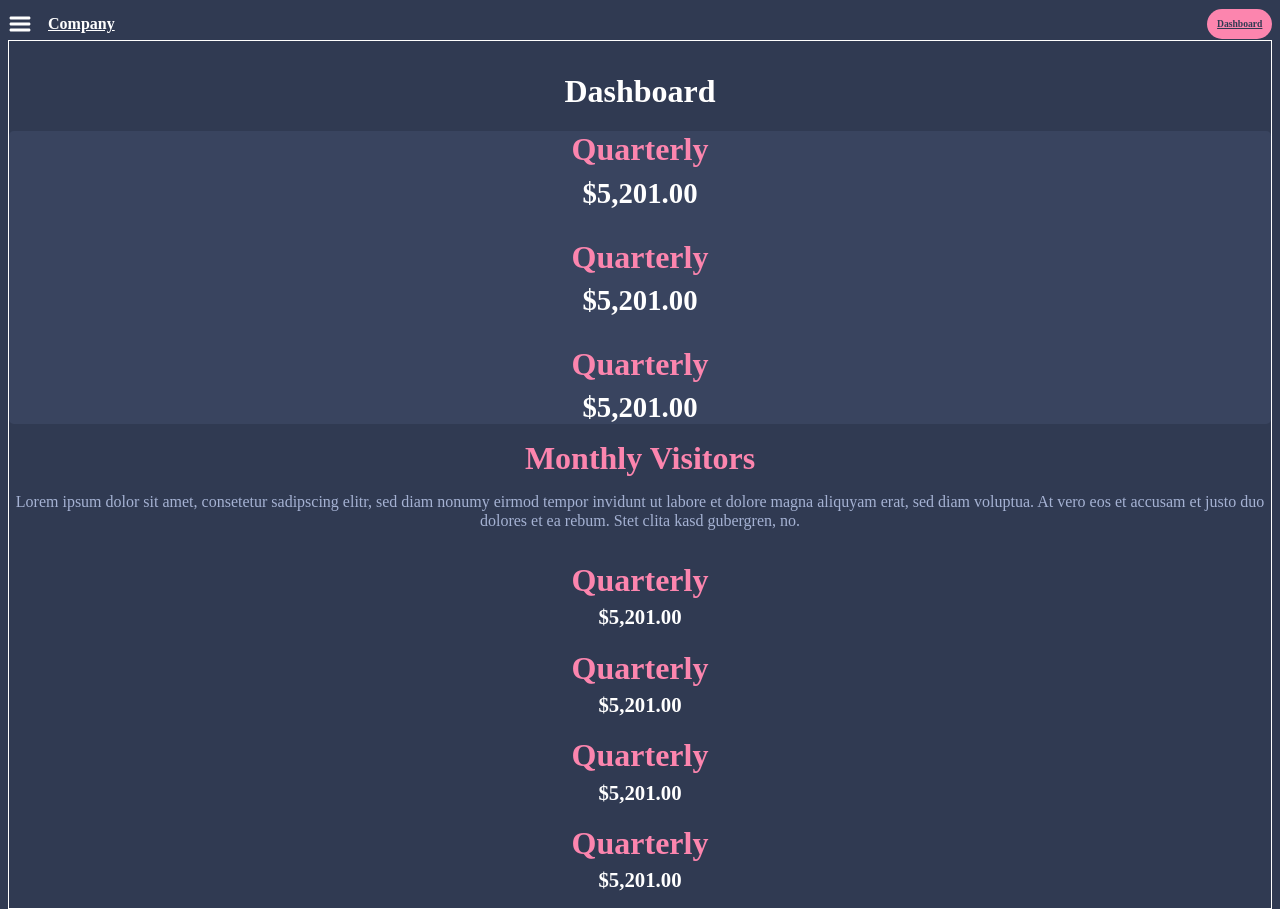
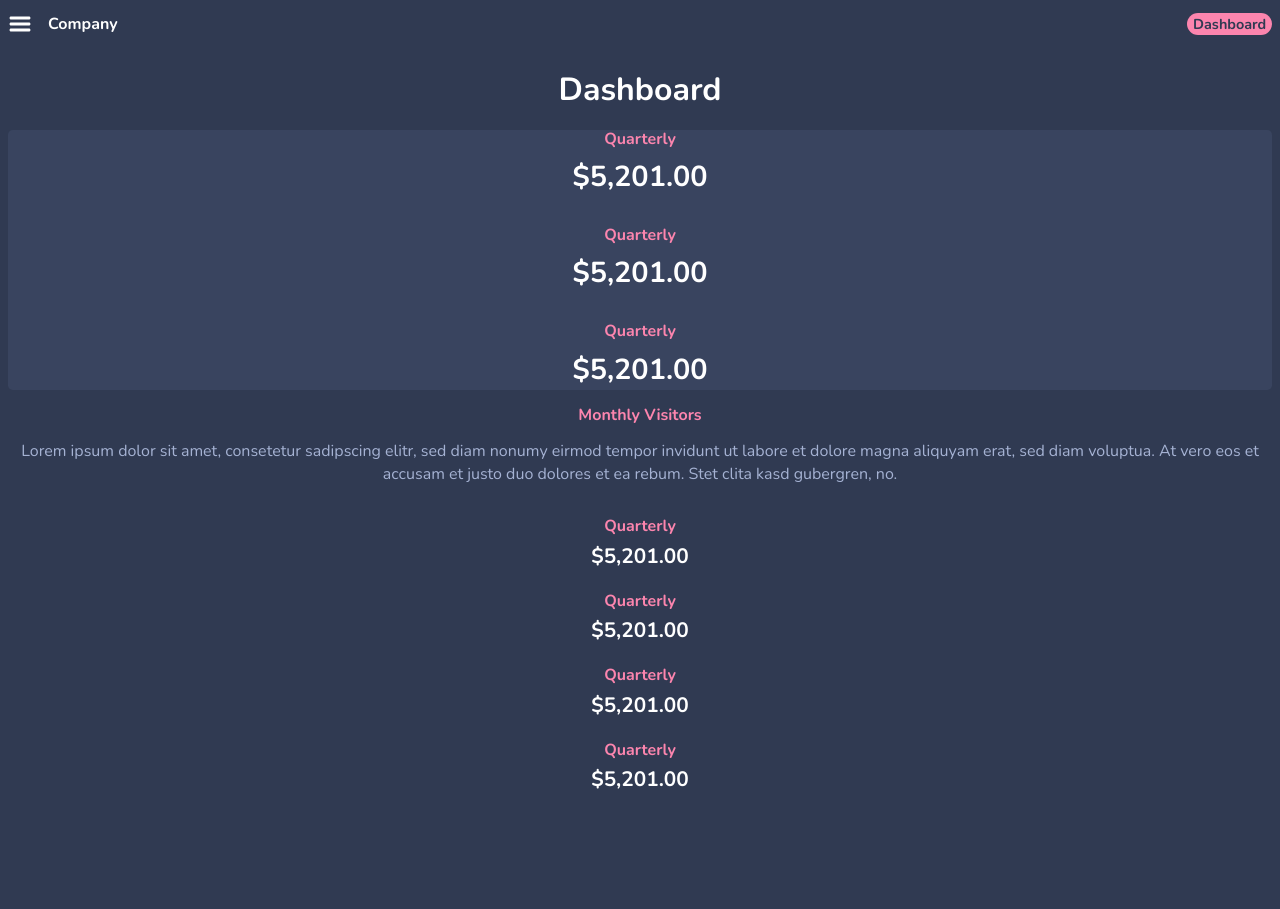
Before and after one commit to ChathurikaDissanayaka/user-interface-design, a website built with webpack: page full-project-refactoring/index.html in a window 1280 px wide. After the commit the page ends 800 px from the top, so only its background shows below. Built offline with nearby package versions, Linux system fonts and the light colour scheme.

Commit message:
Add changes

```diff
--- a/full-project-refactoring/index.css
+++ b/full-project-refactoring/index.css
@@ -143,8 +143,38 @@ main {
 
 body {
     background: #303A52;
+    font-family: 'Nunito', sans-serif;
 }
 
 nav {
     background: #2C354A;
 }
+
+main {
+   border: unset;
+}
+
+a {
+    text-decoration: none;
+}
+
+p {
+    line-height: 1.4em;
+}
+
+a.cta-btn {
+    font-size: .9em;
+    padding: .2em .4em;
+}
+
+nav ul li a {
+    font-size: 1.2em;
+}
+
+h3 {
+    font-size: unset;
+}
+
+nav {
+    text-align: left;
+}
```
